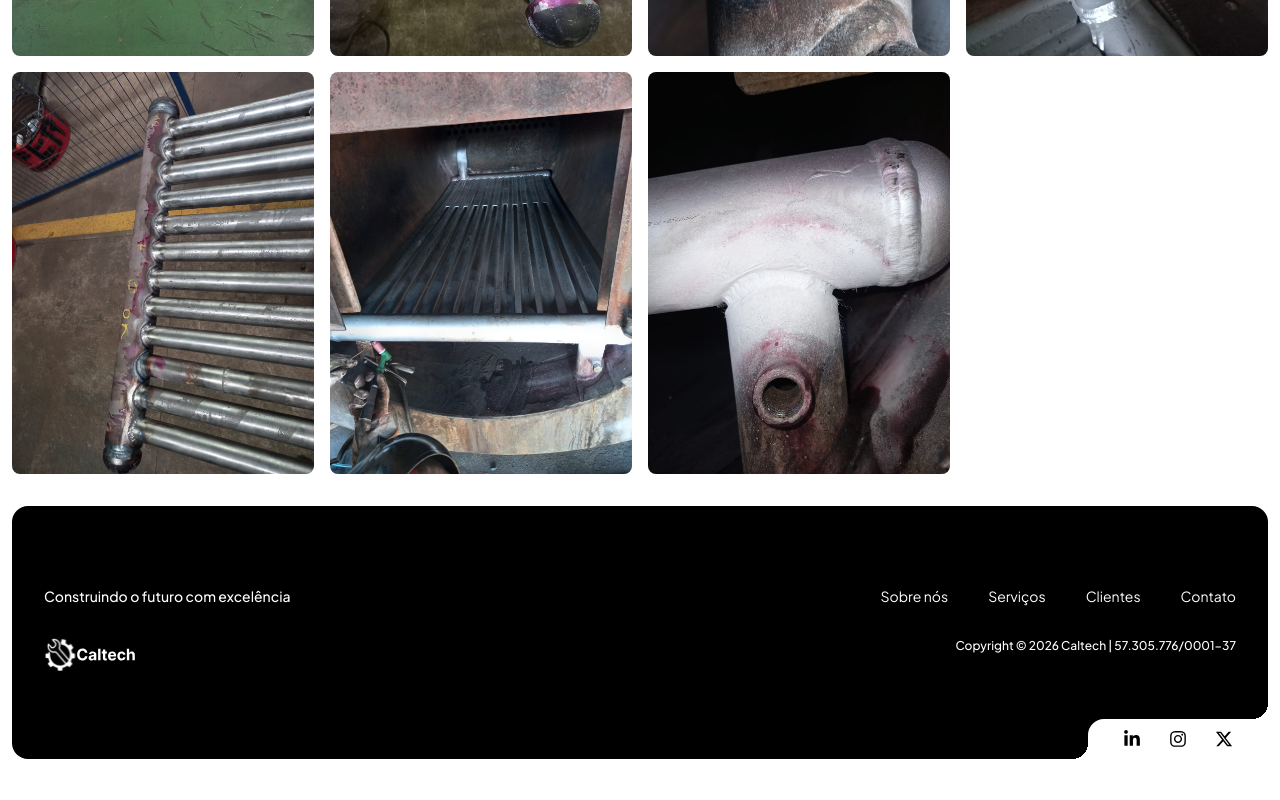
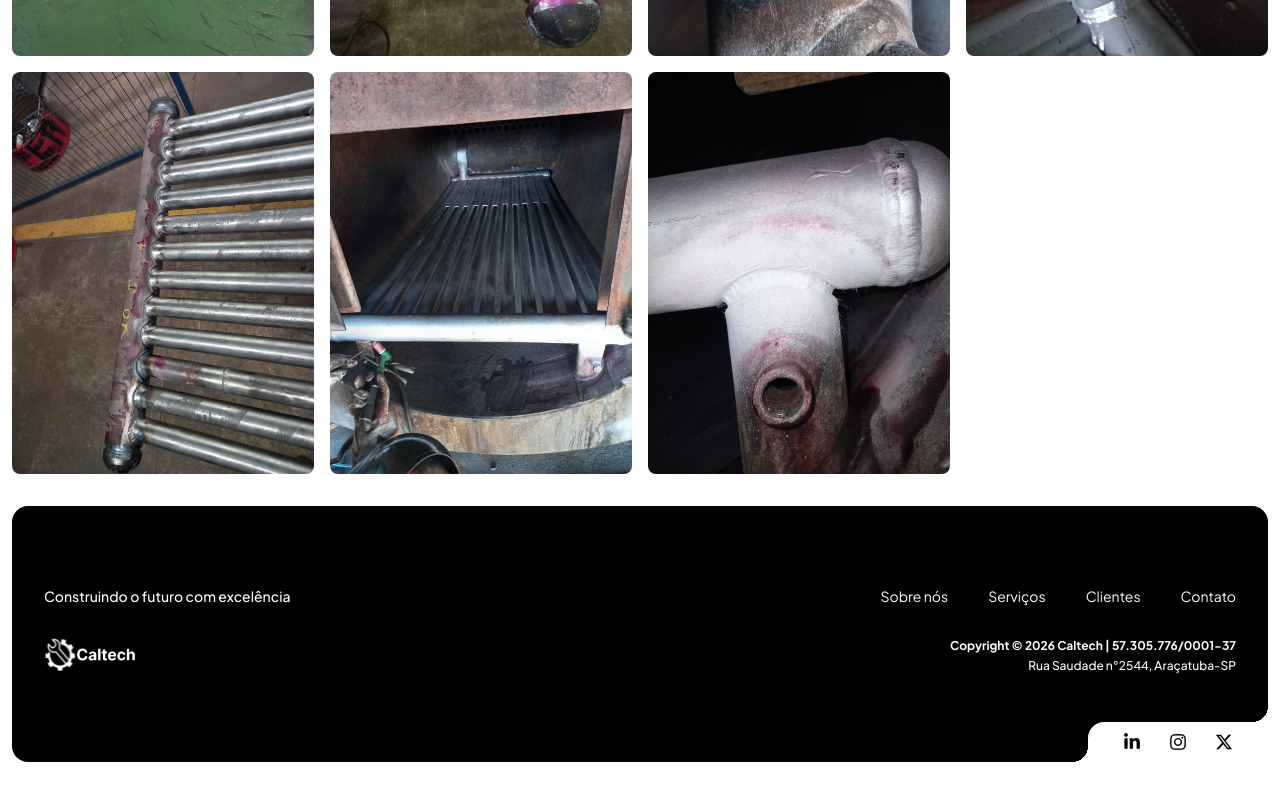
Before and after one commit to julioceno/caltech, a Next.js app: page /projetos/soldagem-caldeiraria-grelhas in a window 1280 px wide. Shown: the part 839-1639 px from the top of the page. Built offline with nearby package versions, Linux system fonts and the light colour scheme.

Commit message:
feat: enhance footer with address and update copyright display

```diff
--- a/src/components/Footer.tsx
+++ b/src/components/Footer.tsx
@@ -66,9 +66,14 @@ export default function Footer() {
                   width={100}
                   height={100}
                 />
-                <h3 className="text-xs font-medium text-white">
-                  Copyright © {currentYear} Caltech <span className="hidden md:inline">| {contentData.footer.cnpj}</span>
-                </h3>
+                <div className="flex flex-col items-center md:items-end gap-1">
+                  <h3 className="text-xs font-bold text-white">
+                    Copyright © {currentYear} Caltech <span className="hidden md:inline">| {contentData.footer.cnpj}</span>
+                  </h3>
+                  <p className="text-xs font-medium text-white">
+                    {contentData.footer.address}
+                  </p>
+                </div>
               </div>
               <p className="md:hidden text-center text-xs font-medium text-white">
                 {contentData.footer.cnpj}
--- a/src/data/texts.ts
+++ b/src/data/texts.ts
@@ -1,5 +1,4 @@
 export const whatsappComercial = "https://wa.me/5518997890380";
-const cnpj = '57.305.776/0001-37';
 
 export const contentData = {
   header: {
@@ -81,8 +80,8 @@ navLinks: [
   },
   footer: {
     slogan: "Construindo o futuro com excelência",
-    copyright: `Copyright © Caltech | ${cnpj}`,
-    cnpj
+    cnpj: '57.305.776/0001-37',
+    address: "Rua Saudade n°2544, Araçatuba-SP"
   },
   backToHome: {
     label: "Voltar para página inicial",
```
